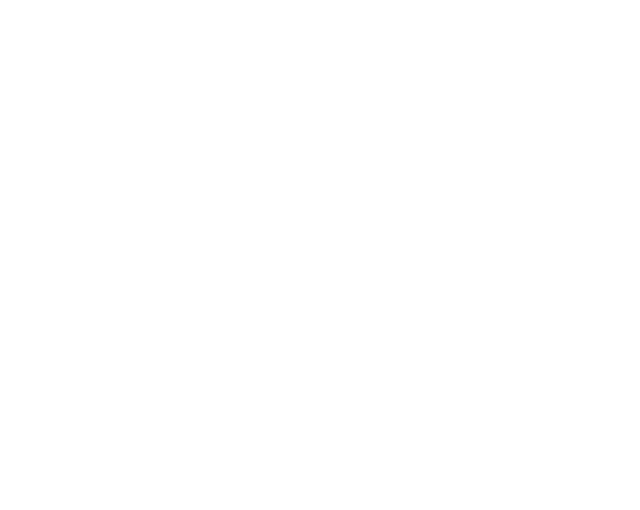
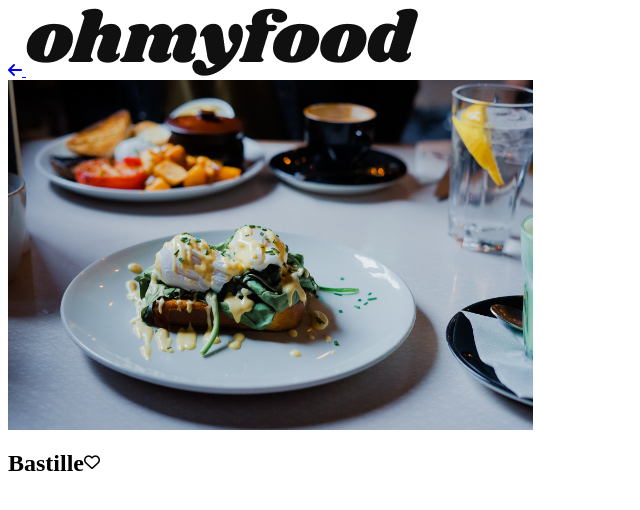
Before and after one commit to Voislav21/ohmyfood.io, a plain HTML site: page menu-bastille/menu-bastille.html in a window 1280 px wide. Shown: the whole page, without its empty margins (0-640 px from the left). Drawn offline with Linux system fonts and the light colour scheme.

Commit message:
Changed file names and moved images folder for easier acces. Began embedding on HTML bastille

```diff
--- a/menu_bastille/menu_bastille.html
+++ b/menu-bastille/menu-bastille.html
@@ -9,6 +9,29 @@
         <link rel="stylesheet" href="https://cdn.jsdelivr.net/npm/@fortawesome/fontawesome-free@6.2.0/css/fontawesome.min.css" integrity="sha384-z4tVnCr80ZcL0iufVdGQSUzNvJsKjEtqYZjiQrrYKlpGow+btDHDfQWkFjoaz/Zr" crossorigin="anonymous">
         <script src="https://kit.fontawesome.com/90cb672abd.js" crossorigin="anonymous"></script>
     </head>
+
+    <body>
+        <header>
+            <span>
+                <a href="../index.html">
+                    <i class="fa-solid fa-arrow-left"></i>
+                </a>
+            </span>
+            <img src="../images/logo/ohmyfood.png">
+            <div class="img">
+            </div>
+        </header>
+        <main>
+            <section class="dishes">
+                <div class="title">
+                    <h1>Bastille</h1>
+                    <span>
+                        <i class="fa-regular fa-heart"></i>
+                    </span>
+                </div>
+            </section>
+        </main>
+    </body>
 
 
 
--- /dev/null
+++ b/menu-bastille/styles/styles.css
@@ -0,0 +1,14 @@
+/*Menu Bastille Styles*/
+.img{
+    background-image: url("../images/restaurants/toa-heftiba-DQKerTsQwi0-unsplash.jpg");
+    background-size: contain;
+    background-repeat: no-repeat;
+    min-height: 350px;
+    width: 100%;
+}
+
+.title{
+    display: flex;
+    flex-direction: row;
+    align-items: center;
+}
--- a/menu_bastille/styles/styles.css
+++ /dev/null
@@ -1 +0,0 @@
-/*Menu Bastille Styles*/
```
Also changed, not shown: index.html (+4 -4 lines), menu-bastille/images/logo/ohmyfood.png (added), menu-bastille/images/logo/ohmyfood@2x.svg (added), menu-bastille/images/restaurants/toa-heftiba-DQKerTsQwi0-unsplash.jpg (added), menu-le-gourmand/menu-le-gourmand.html (renamed from menu_le_gourmand/menu_le_gourmand.html), menu-le-gourmand/styles/styles.css (renamed from menu_le_gourmand/styles/styles.css), menu-the-enchanted-plate/menu-the-enchanted-plate.html (renamed from menu_the_enchanted_plate/menu_the_enchanted_plate.html), menu-the-enchanted-plate/styles/styles.css (renamed from menu_the_enchanted_plate/styles/styles.css), menu-the-full-palette/menu-the-full-palette.html (renamed from menu_the_full_palette/menu_the_full_palette.html), menu-the-full-palette/styles/styles.css (renamed from menu_the_full_palette/styles/styles.css), 4 other files.
